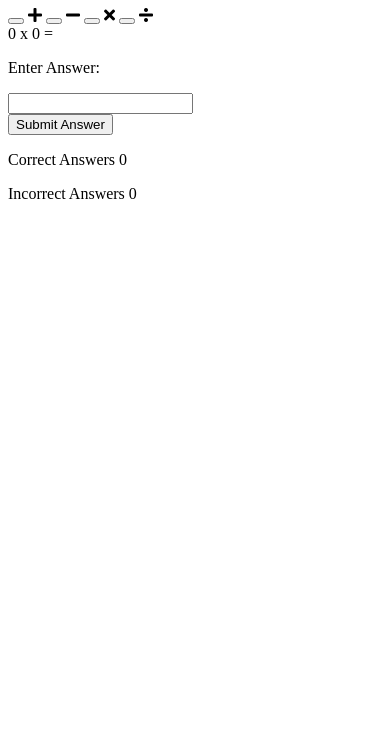
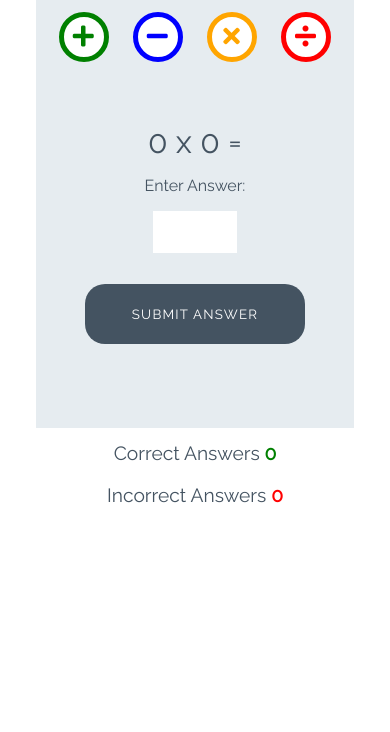
Before and after one commit to davecoll3/love-maths, a plain HTML site: page index.html in a window 390 px wide. Shown: the part 112-844 px from the top of the page. Drawn offline with Linux system fonts and the light colour scheme.

Commit message:
add: style for game

```diff
--- a/assets/css/style.css
+++ b/assets/css/style.css
@@ -0,0 +1,252 @@
+/* --------- Global style */
+
+body {
+    background-color: white;
+    font-family: "Raleway", sans-serif;
+    color: #445361;
+    text-align: center;
+}
+
+/* --------- Heading */
+
+.heading {
+    text-align: center;
+    font-size: 2.5rem;
+}
+
+.logo {
+    height: 40px;
+    padding-right: 5px;
+}
+
+/* --------- Game layout */
+
+.game-area {
+    background-color: #E6ECF0;
+    box-sizing: border-box;
+    width: 85%;
+    height: 65vh;
+    max-height: 450px;
+    max-width: 830px;
+    margin-left: auto;
+    margin-right: auto;
+    padding: 1%;
+}
+
+.question-area {
+    width: 50%;
+    font-size: 2rem;
+    margin: auto;
+    padding: 50px 0;
+}
+
+.question-area span {
+    padding: 0 15px;
+}
+
+.score-area {
+    margin: 5px auto;
+    width: 60%;
+    font-size: 1.2rem;
+}
+
+.controls-area {
+    width: 85%;
+    margin: 30px auto;
+}
+
+#score {
+    color: green;
+    font-weight: bold;
+}
+
+#incorrect {
+    color: red;
+    font-weight: bold;
+}
+
+.answer-message {
+    display: none;
+    font-size: 1rem;
+}
+
+#answer-box {
+    border: none;
+    color: #445361;
+    display: inline-block;
+    height: 40px;
+    width: 80px;
+    font-size: 1.2rem;
+}
+
+.scores {
+    display: inline-block;
+    padding: 25px;
+}
+
+/* --------- Buttons */
+
+.btn {
+    width: 220px;
+    height: 60px;
+    font-family: "Raleway", sans-serif;
+    text-transform: uppercase;
+    letter-spacing: 1.2px;
+    color: white;
+}
+
+.btn:focus {
+    outline: none;
+}
+
+.btn--big {
+    padding-top: 10px;
+    border-radius: 50%;
+    background-color: white;
+    border: 10px solid;
+    width: 100px;
+    height: 100px;
+    font-size: 3.2rem;
+    margin: 0 30px;
+    transition: all 0.5s;
+}
+
+.btn--big::after{
+    content: attr(datd-type);
+    font-size: 1rem;
+    color: #445361;
+    position: relative;
+    left: -0.5em;
+}
+
+.btn--blue {
+    border-color: blue;
+    color: blue;
+}
+
+.btn--blue:active,
+.btn--blue:hover {
+    background-color: darkblue;
+    color: white;
+}
+
+.btn--orange {
+    border-color: orange;
+    color: orange;
+}
+
+.btn--orange:active,
+.btn--orange:hover {
+    background-color: darkorange;
+    color: white;
+}
+
+.btn--red {
+    border-color: red;
+    color: red;
+}
+
+.btn--red:active,
+.btn--red:hover {
+    background-color: darkred;
+    color: white;
+}
+
+.btn--green {
+    border-color: green;
+    color: green;
+}
+
+.btn--green:active,
+.btn--green:hover {
+    background-color: darkgreen;
+    color: white;
+}
+
+.btn--gray {
+    margin-top: 25px;
+    background-color: #445361;
+    border: 1px transparent;
+    border-radius: 20px;
+}
+
+.btn--gray:active,
+.btn--gray:hover {
+    background-color: #0d1013;
+}
+
+/* --------- Media queries */
+
+@media (max-width: 414px) {
+    .controls-area {
+        width: 100%;
+    }
+
+    .btn--big {
+        margin: 0 10px;
+        padding: 5px;
+        border: 5px solid;
+        width: 50px;
+        height: 50px;
+        font-size: 1.5rem;
+    }
+
+    .btn--big::after {
+        font-size: 0.6rem;
+        left: -0.7rem;
+    }
+
+    .question-area {
+        padding: 10% 0;
+        width: 100%;
+    }
+
+    .question-area span {
+        padding: 0;
+    }
+
+    .answer-message {
+        display: block;
+    }
+
+    #answer-box {
+        display: block;
+        margin: 0 auto;
+    }
+    .btn--gray {
+        margin-top: 0;
+    }
+
+    .score-area {
+        width: 100%;
+    }
+
+    .scores {
+        margin: 0.5em auto;
+        display: block;
+        padding: 5px;
+    }
+
+    .heading {
+        font-size: 2rem;
+    }
+}
+
+@media (max-width: 320px) {
+    .game-area {
+        height: 70vh;
+    }
+
+    .controls-area {
+        width: 75%;
+        margin: 10px auto;
+    }
+
+    .btn--big {
+        margin: 10px 10px;
+    }
+    .question-area {
+        padding: 10px 0;
+    }
+
+}
--- a/index.html
+++ b/index.html
@@ -19,14 +19,18 @@
 
     <div class="game-area">
         <div class="controls-area">
-            <button class="btn btn--big btn-green"></button>
+            <button data-type="addition" class="btn btn--big btn--green">
                 <i class="fas fa-plus"></i>
-            <button class="btn btn--big btn-blue"></button>
+            </button>
+            <button data-type="subtract" class="btn btn--big btn--blue">
                 <i class="fas fa-minus"></i>
-            <button class="btn btn--big btn-orange"></button>
+            </button>
+            <button data-type="multiply" class="btn btn--big btn--orange">
                 <i class="fas fa-times"></i>
-            <button class="btn btn--big btn-red"></button>
+            </button>
+            <button data-type="division" class="btn btn--big btn--red">
                 <i class="fas fa-divide"></i>
+            </button>
         </div>
         <div class="question-area">
             <span id="operand1">0</span>
@@ -36,7 +40,7 @@
             <p class="answer-message">Enter Answer:</p>
             <input id="answer-box" type="number">
         </div>
-        <button class="btn btn--gray">Submit Answer</button>
+        <button data-type="submit" class="btn btn--gray">Submit Answer</button>
     </div>
 
     <div class="score-area">
```
